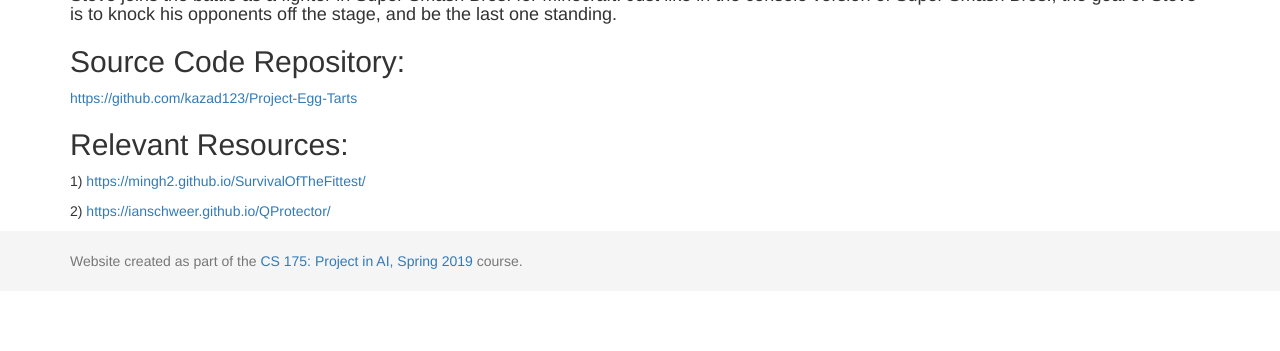
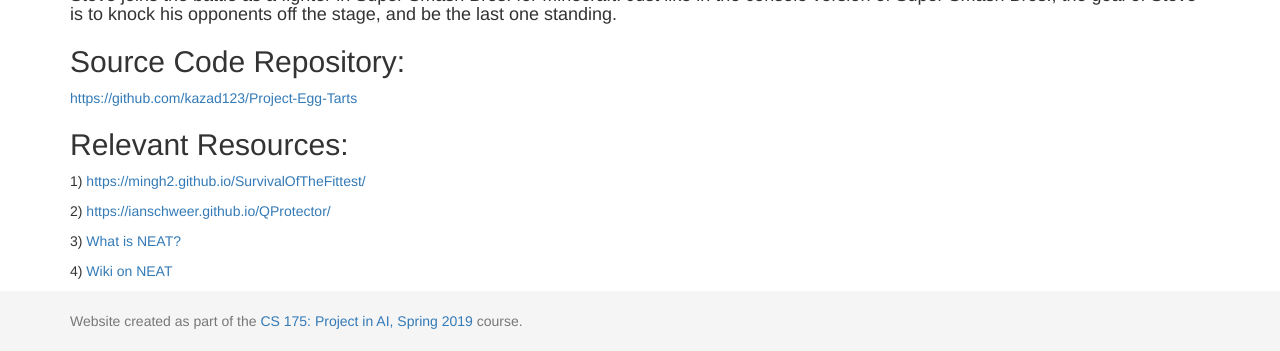
Before and after one commit to kazad123/Project_Egg_Tarts_Website, a Jekyll site: the page built from docs/index.md, in a window 1280 px wide and 900 px high, scrolled down 573 px, cut to the strip 549-900 px from the top of the window. Built offline with Jekyll 4.4.1, drawn with Linux system fonts in a browser that asks for light colours; before the commit the page ends 1413 px from its top, so only the background shows below that.

Commit message:
Update index.md

```diff
--- a/docs/index.md
+++ b/docs/index.md
@@ -15,6 +15,10 @@ title: Home
 [https://github.com/kazad123/Project-Egg-Tarts](https://github.com/kazad123/Project-Egg-Tarts)
 
 ## Relevant Resources:
-1) [https://mingh2.github.io/SurvivalOfTheFittest/](https://mingh2.github.io/SurvivalOfTheFitest/)
+1) [https://mingh2.github.io/SurvivalOfTheFittest/](https://mingh2.github.io/SurvivalOfTheFittest/)
 
 2) [https://ianschweer.github.io/QProtector/](https://ianschweer.github.io/QProtector/)
+
+3) [What is NEAT?](http://nn.cs.utexas.edu/downloads/papers/stanley.ec02.pdf)
+
+4) [Wiki on NEAT](https://en.wikipedia.org/wiki/Neuroevolution_of_augmenting_topologies)
```
